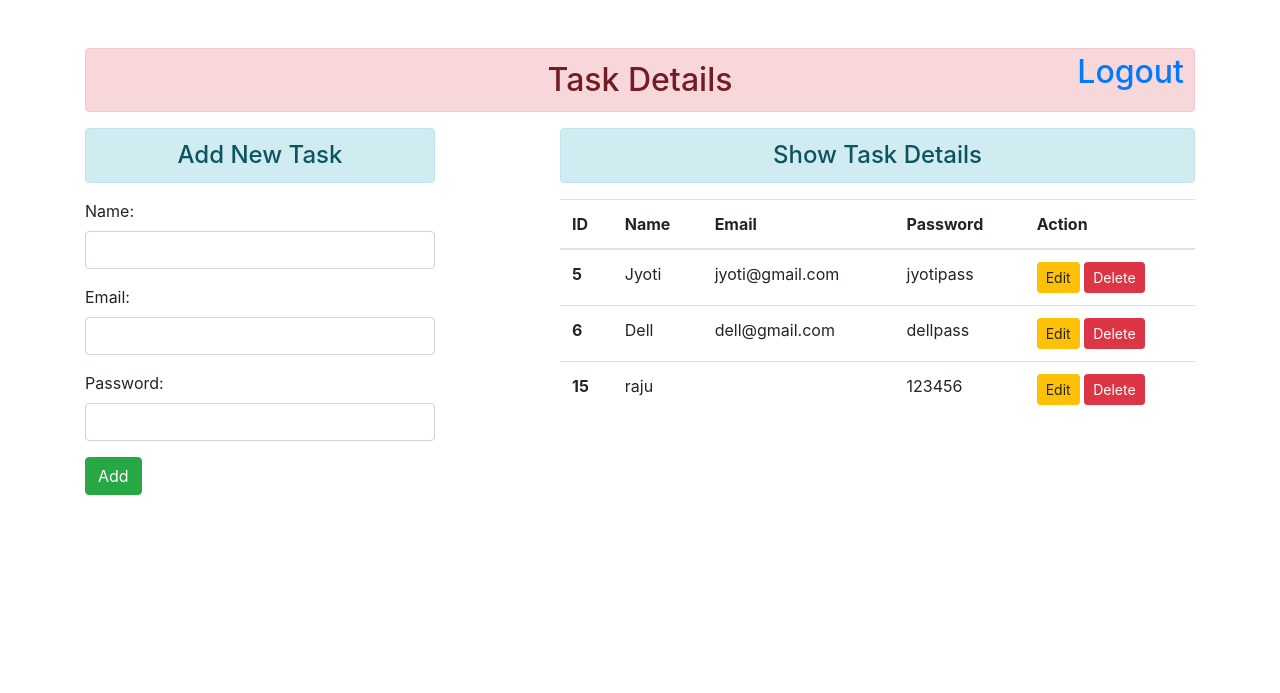
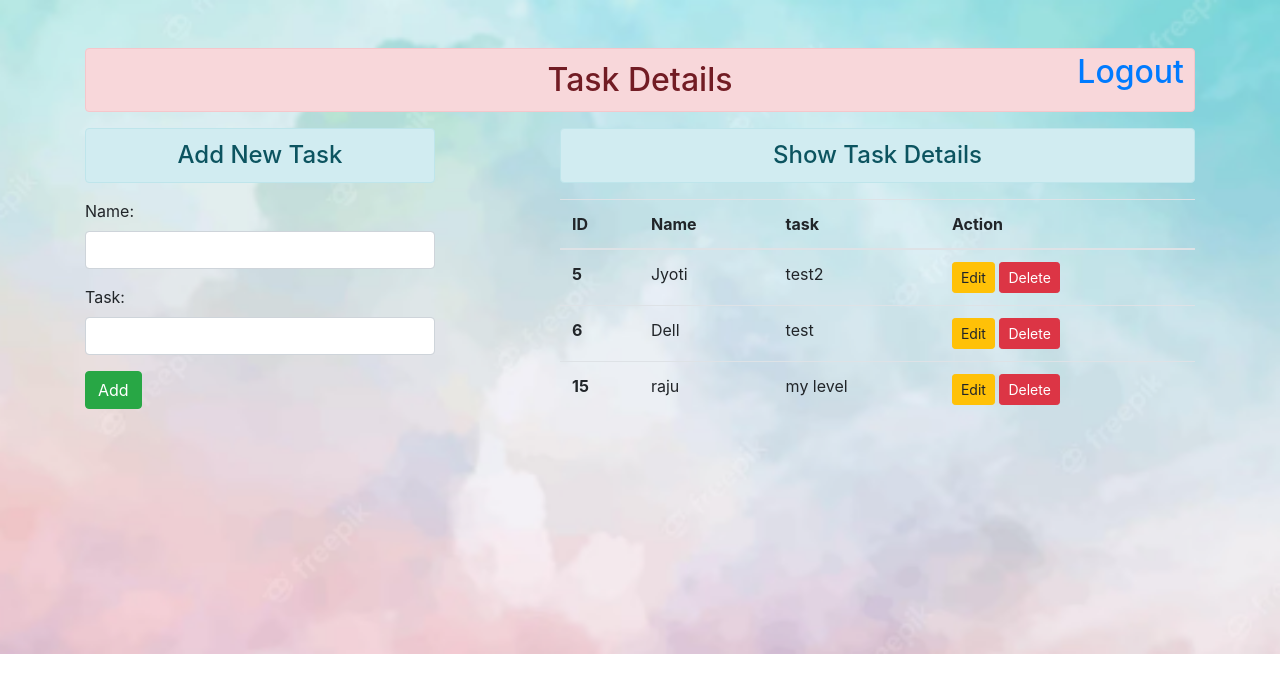
Before and after one commit to irannaba/crudproject1, a Django app: page /addandshow/ in a window 1280 px wide. Shown: the top 693 px of the page. Run offline with Django 3.2, Linux system fonts and the light colour scheme; data comes from the database, SQL or seed files in the repository; both versions use the stored data as it was after the commit; some libraries are stand-ins or nearby versions.

Commit message:
second commit

```diff
--- a/crudproject1/urls.py
+++ b/crudproject1/urls.py
@@ -23,6 +23,6 @@ urlpatterns = [
     path('delete/<int:id>/', views.delete_data, name="deletedata"),
     path('<int:id>/', views.update_data, name="updatedata"),
     path('signup/', views.sign_up, name='signup'),
-    path('login/', views.user_login, name='login'),
+    path('', views.user_login, name='login'),
     path('logout/', views.user_logout, name='logout'),
 ]
--- a/enroll/forms.py
+++ b/enroll/forms.py
@@ -7,11 +7,12 @@ from django.contrib.auth.forms import UserCreationForm
 class StudentRegistration(forms.ModelForm):
  class Meta:
   model = Usertable
-  fields = ['name', 'email', 'password']
+  fields = ['name', 'task']
   widgets = {
    'name': forms.TextInput(attrs={'class':'form-control'}),
-   'email': forms.EmailInput(attrs={'class':'form-control'}),
-   'password': forms.PasswordInput(render_value=True, attrs={'class':'form-control'}),
+  #  'email': forms.EmailInput(attrs={'class':'form-control'}),
+   'task': forms.TextInput(attrs={'class':'form-control'}),
+  #  'password': forms.PasswordInput(render_value=True, attrs={'class':'form-control'}),
   }
 
 
--- a/enroll/models.py
+++ b/enroll/models.py
@@ -5,3 +5,4 @@ class Usertable(models.Model):
  name = models.CharField(max_length=70)
  email = models.EmailField(max_length=100)
  password = models.CharField(max_length=100)
+ task=models.CharField(max_length=100)
--- a/enroll/templates/enroll/addandshow.html
+++ b/enroll/templates/enroll/addandshow.html
@@ -18,8 +18,8 @@
        <tr>
          <th scope="col">ID</th>
          <th scope="col">Name</th>
-         <th scope="col">Email</th>
-         <th scope="col">Password</th>
+         <th scope="col">task</th>
+         {% comment %} <th scope="col">Password</th> {% endcomment %}
          <th scope="col">Action</th>
        </tr>
      </thead>
@@ -28,8 +28,8 @@
        <tr>
          <th scope="row">{{st.id}}</th>
          <td>{{st.name}}</td>
-         <td>{{st.email}}</td>
-         <td>{{st.password}}</td>
+         <td>{{st.task}}</td>
+         {% comment %} <td>{{st.password}}</td> {% endcomment %}
          <td>
          <a href="{% url 'updatedata' st.id %}" class="btn btn-warning btn-sm">Edit</a>
          <form action="{% url 'deletedata' st.id %}" method="post" class="d-inline"> {% csrf_token %}
--- a/enroll/templates/enroll/base.html
+++ b/enroll/templates/enroll/base.html
@@ -14,11 +14,16 @@
       line-height:15px;
       text-align: right;
     }
+    body {
+      background-image: url('/static/enroll/images/home.PNG');
+      background-repeat: no-repeat;
+      background-size: cover;
+    }
   </style>
 </head>
 <body>
  <div class="container mt-5">
-  <h2 class="text-center alert alert-danger">Task Details   <a class="top-right" href="{% url 'logout' %}">Logout</a></h2>
+  <h2 class="text-center alert alert-danger">Task Details   <a class="top-right" href="{% url 'login' %}">Logout</a></h2>
   {% block content %} {% endblock content %}
  </div>
  <script src="{% static 'enroll/js/jquery.js' %}"></script>
--- a/enroll/templates/enroll/updatestudent.html
+++ b/enroll/templates/enroll/updatestudent.html
@@ -7,7 +7,7 @@
     {% csrf_token %}
     {{form.as_p}}
     <input type="submit" class="btn btn-success" value="Update">
-    <a href="{% url 'addandshow'%}" class="btn btn-info">Back to Home</a>
+    {% comment %} <a href="{% url 'addandshow'%}" class="btn btn-info">Back to Home</a> {% endcomment %}
    </form>
   </div>
  </div>
--- a/enroll/views.py
+++ b/enroll/views.py
@@ -13,9 +13,10 @@ def add_show(request):
   fm = StudentRegistration(request.POST)
   if fm.is_valid():
    nm = fm.cleaned_data['name']
-   em = fm.cleaned_data['email']
+  #  em = fm.cleaned_data['email']
+   tk= fm.cleaned_data['task']
    pw = fm.cleaned_data['password']
-   reg = Usertable(name=nm, email=em, password=pw)
+   reg = Usertable(name=nm, task=tk, password=pw)
    reg.save()
    fm = StudentRegistration()
  else:
@@ -29,7 +30,8 @@ def update_data(request, id):
   pi = Usertable.objects.get(pk=id)
   fm = StudentRegistration(request.POST, instance=pi)
   if fm.is_valid():
-   fm.save()
+    fm.save()
+    return HttpResponseRedirect('/addandshow/')
  else:
   pi = Usertable.objects.get(pk=id)
   fm = StudentRegistration(instance=pi)
```
Also changed, not shown: enroll/templates/enroll/signup.html (+13 -6 lines), enroll/templates/enroll/userlogin.html (+14 -4 lines), db.sqlite3, enroll/migrations/0003_usertable_task.py (added), enroll/static/enroll/images/home.PNG (added), enroll/static/enroll/images/login.PNG (added), enroll/static/enroll/images/signup.PNG (added).
